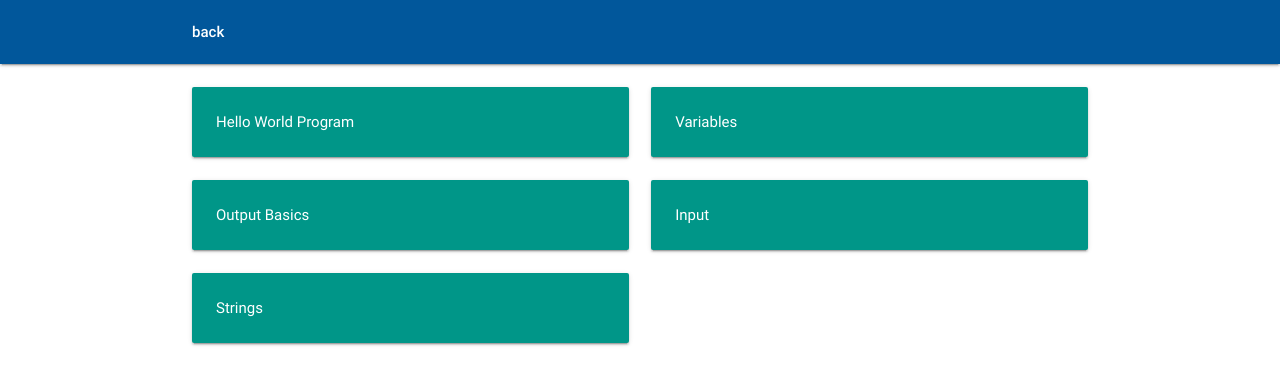
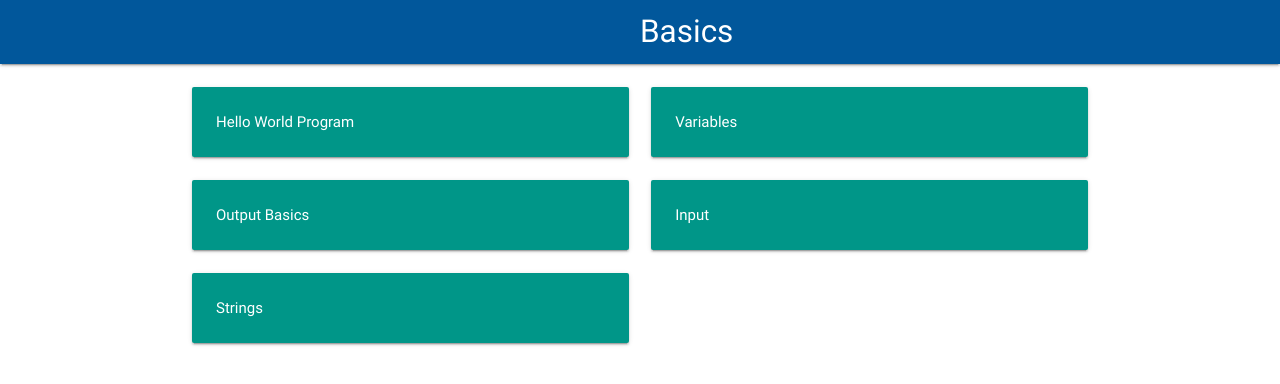
Before and after one commit to vishnupoothery/Project-Broccoli, a plain HTML site: page pages/basics.html in a window 1280 px wide. Drawn offline with nearby package versions, Linux system fonts and the light colour scheme.

Commit message:
removed back button and added heading

```diff
--- a/pages/basics.html
+++ b/pages/basics.html
@@ -13,7 +13,7 @@
     <body>
         <div class="navbar-fixed">
             <nav class="light-blue darken-4 center-align" role="navigation">
-                <div class="nav-wrapper container"><a href="../index.html"><div class="left-align"><strong> back</strong></div></a> <!-- <a id="logo-container" href="#" class="brand-logo">LearnPython</a> -->
+                <div class="nav-wrapper container"><a id="logo-container" href="#" class="brand-logo">Basics</a>
                 </div>
             </nav>
         </div>
```
